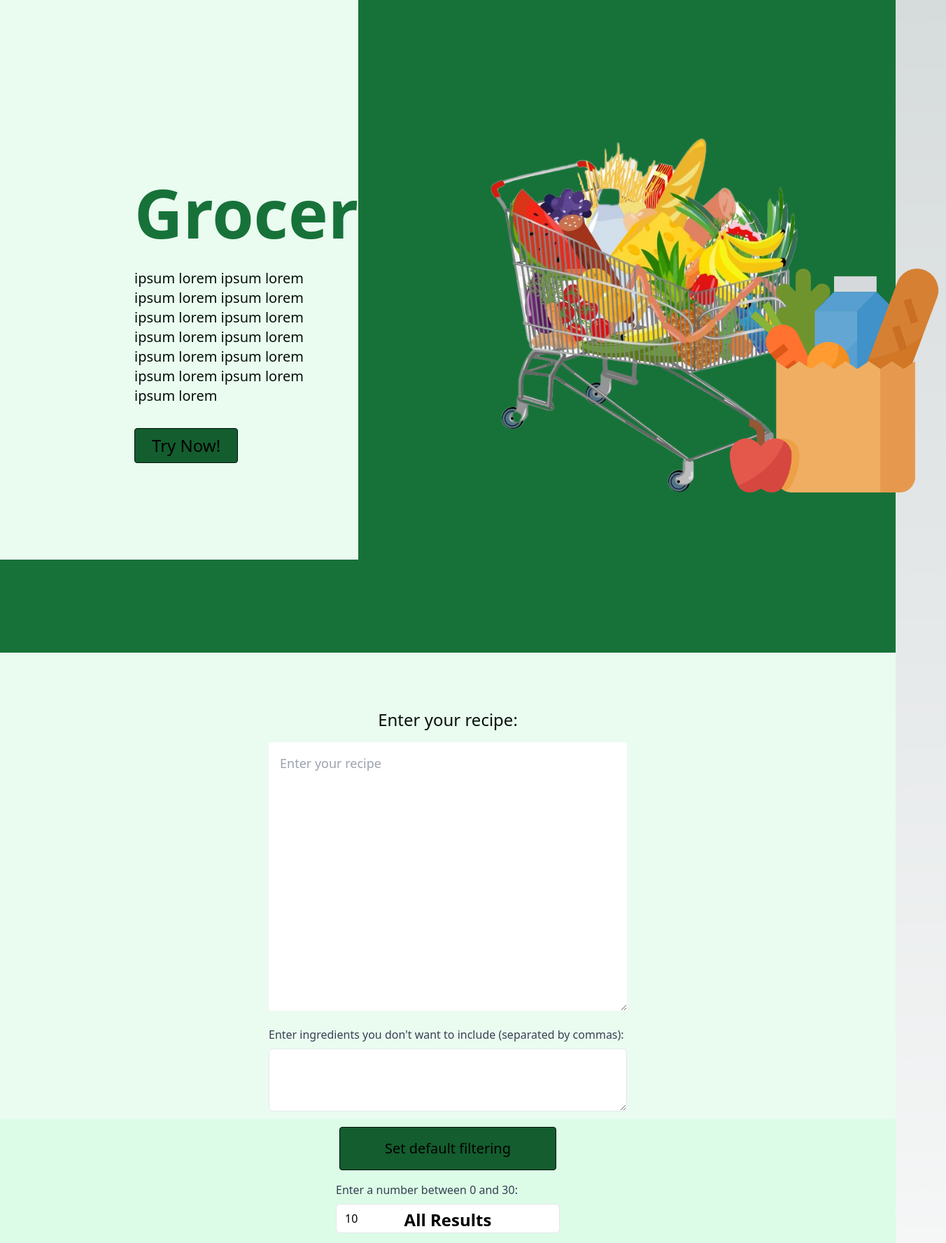
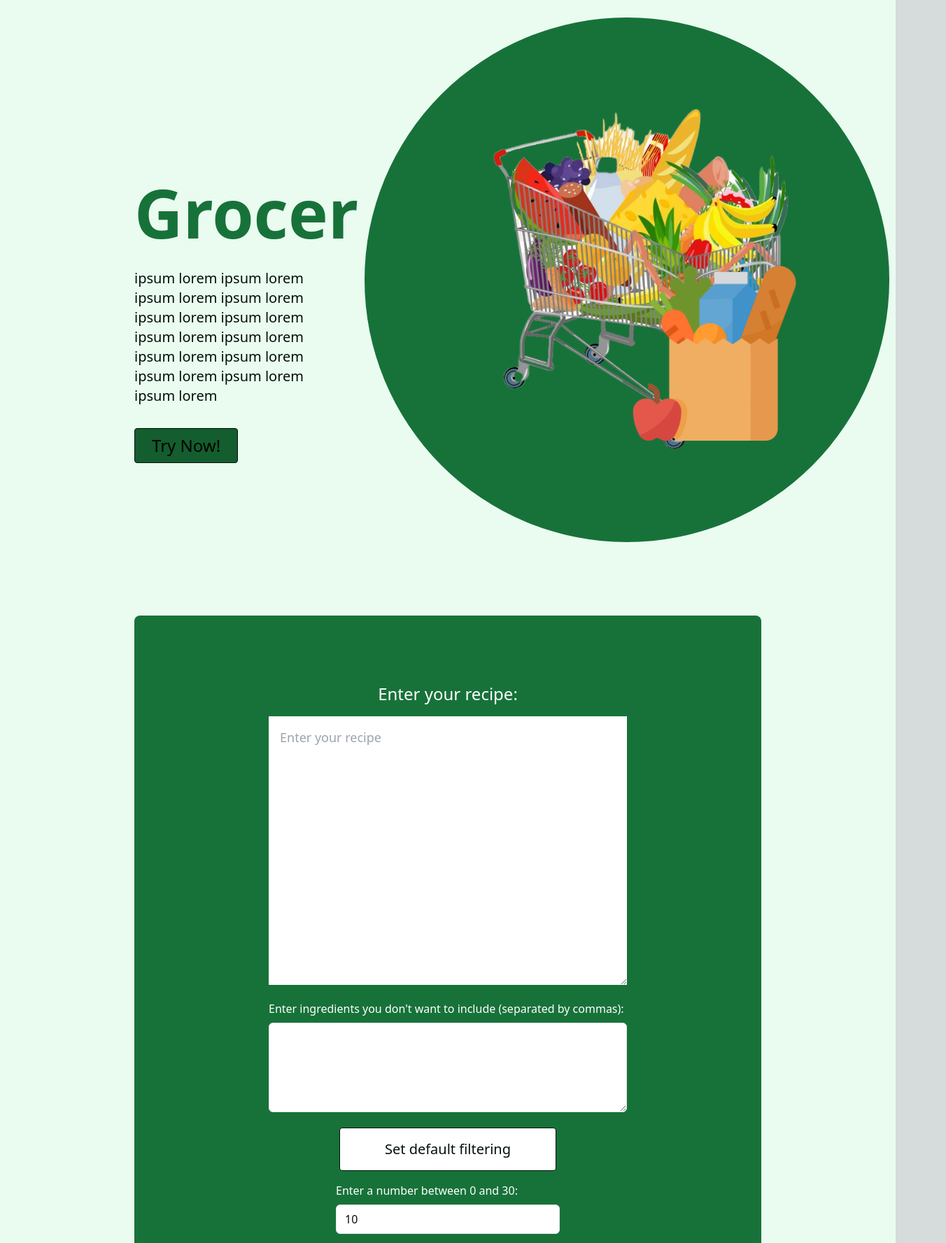
Before and after one commit to Grossarius/grecy-app, a Next.js app: page / in a window 1280 px wide. Shown: the top 1777 px of the page at 70% size, 1352 px wide, since content can reach past the window. Built offline with nearby package versions, Linux system fonts and the light colour scheme.

Commit message:
UI Updated

```diff
--- a/src/pages/index.tsx
+++ b/src/pages/index.tsx
@@ -239,6 +239,7 @@ export default function Home() {
     })
       .then((response) => response.json())
       .then((data) => {
+        console.log(data)
         console.log(data.filter);
         if (data.filter) {
           setAllRes(data.all_res);
@@ -274,30 +275,29 @@ export default function Home() {
           </p>
           <button
             onClick={scrollToPrompt}
-            className="flex text-2xl font-normal bg-pri_btn1 px-6 py-2 border border-text1 rounded transition ease-in-out duration:500 hover:bg-transparent hover:text-text1 hover:scale-110 hover:-translate-y-1"
+            className="flex text-2xl font-normal bg-pri_btn1 px-6 py-2 border border-text1 rounded transition ease-in-out duration:500 hover:bg-transparent hover:text-text1 hover:-translate-y-1"
             id="main_btn"
           >
             Try Now!
           </button>
         </div>
-        <div className="flex h-full w-3/5 bg-accent1" id="right">
-          <div className="flex py-48 px-32">
+        <div className="flex h-screen w-3/5 justify-center items-center bg-bg1 " id="right">
+          <div className="flex w-[750px] h-[750px] grow-0 shrink-0 justify-center items-center bg-accent1 rounded-full">
             <div
-              className='flex h-[520px] w-[520px] bg-[url("/cart.png")] bg-cover bg-center'
-              id="img"
-            ></div>
-            <div
-              className='flex h-[320px] w-[320px] bg-[url("/bag.png")] bg-cover bg-center -mx-32 my-48'
-              id="img2"
-            ></div>
+              className='flex h-[500px] w-[500px] justify-end items-end bg-[url("/cart.png")] bg-cover bg-center'
+              id="img">
+              <div className='flex h-[250px] w-[250px] justify-end bg-[url("/bag.png")] bg-cover bg-center my-5' id="img2"></div>
+            </div>
+
           </div>
         </div>
       </div>
 
-      <div className="flex-col h-screen w-full bg-bg1" id="prompt">
-        <div className="flex h-1/6 w-full bg-accent1"></div>
-        <div className="flex-col h-5/6 w-full py-20 px-96 space-y-4">
-          <p className="flex w-full text-text1 text-2xl font-medium justify-center">
+      <div className="flex-col h-full w-full bg-bg1" id="prompt">
+        {/* <div className="flex h-1/6 w-full bg-accent1"></div> */}
+        <div className="flex h-full w-full py-20 px-48 ">
+          <div className="flex-col h-full w-full px-48 py-24 space-y-4 bg-accent1 rounded-lg">
+            <p className="flex w-full text-white text-2xl font-medium justify-center">
               Enter your recipe:
             </p>
             <textarea
@@ -311,7 +311,7 @@ export default function Home() {
             <div className="mb-4">
               <label
                 htmlFor="badList"
-              className="block mb-2 font-medium text-gray-700"
+                className="block text-white mb-2 font-medium text-gray-700"
               >
                 Enter ingredients you don't want to include (separated by commas):
               </label>
@@ -319,7 +319,7 @@ export default function Home() {
                 id="badList"
                 value={badList.join(", ")}
                 rows={3}
-              className="w-full px-3 py-2 border rounded-md focus:outline-none focus:ring focus:border-blue-300"
+                className="w-full text-text1 px-3 h-32 py-2 border rounded-md focus:outline-none focus:ring focus:border-blue-300"
                 onChange={handleBadListChange}
               />
             </div>
@@ -328,7 +328,7 @@ export default function Home() {
                 id="bad_list_btn"
                 type="submit"
                 onClick={() => badListHandler()}
-              className="bg-pri_btn1 px-16 py-4 rounded border border-text1 text-xl font-medium transition ease-in-out duration:500 hover:bg-transparent hover:text-text1 hover:scale-110 hover:-translate-y-1"
+                className="bg-sec_btn1 text-text1 px-16 py-4 rounded border border-text1 text-xl font-medium transition ease-in-out duration:500 hover:scale-110"
               >
                 Set default filtering
               </button>
@@ -338,14 +338,14 @@ export default function Home() {
               <div className="mb-4">
                 <label
                   htmlFor="number"
-                className="block mb-2 font-medium text-gray-700"
+                  className="block mb-2 text-white font-medium text-gray-700"
                 >
                   Enter a number between 0 and 30:
                 </label>
                 <input
                   type="text"
                   id="number"
-                className="w-full px-3 py-2 border rounded-md focus:outline-none focus:ring focus:border-blue-300"
+                  className="w-full px-3 py-2 border rounded-md focus:outline-none focus:ring focus:border-blue-300 text-text1"
                   value={top}
                   onChange={handleChange}
                 />
@@ -357,7 +357,7 @@ export default function Home() {
                 id="generate_btn"
                 type="submit"
                 onClick={() => generateAPIHandler("generate_btn")}
-              className="bg-pri_btn1 px-16 py-4 rounded border border-text1 text-xl font-medium transition ease-in-out duration:500 hover:bg-transparent hover:text-text1 hover:scale-110 hover:-translate-y-1"
+                className="bg-sec_btn1 text-text1 px-16 py-4 rounded border border-text1 text-xl font-medium transition ease-in-out duration:500 hover:scale-110"
               >
                 {isLoading ? "Loading..." : "Find!"}
               </button>
@@ -365,8 +365,10 @@ export default function Home() {
           </div>
         </div>
 
-      <div className="flex h-fit w-full bg-green-100 px-32 py-32">
-        <div className="flex-col w-full px-32 space-y-24">
+      </div>
+
+      <div className="flex h-fit w-full bg-green-200 px-32 py-16">
+        <div className="flex-col w-full px-32 space-y-24 text-text1">
           <div className="container mx-auto">
             <h1 className="text-2xl font-bold mb-4 text-center">All Results</h1>
             {Object.keys(allRes).length > 0 ? (
```
Lines whose indentation alone changed are shown as unchanged.
